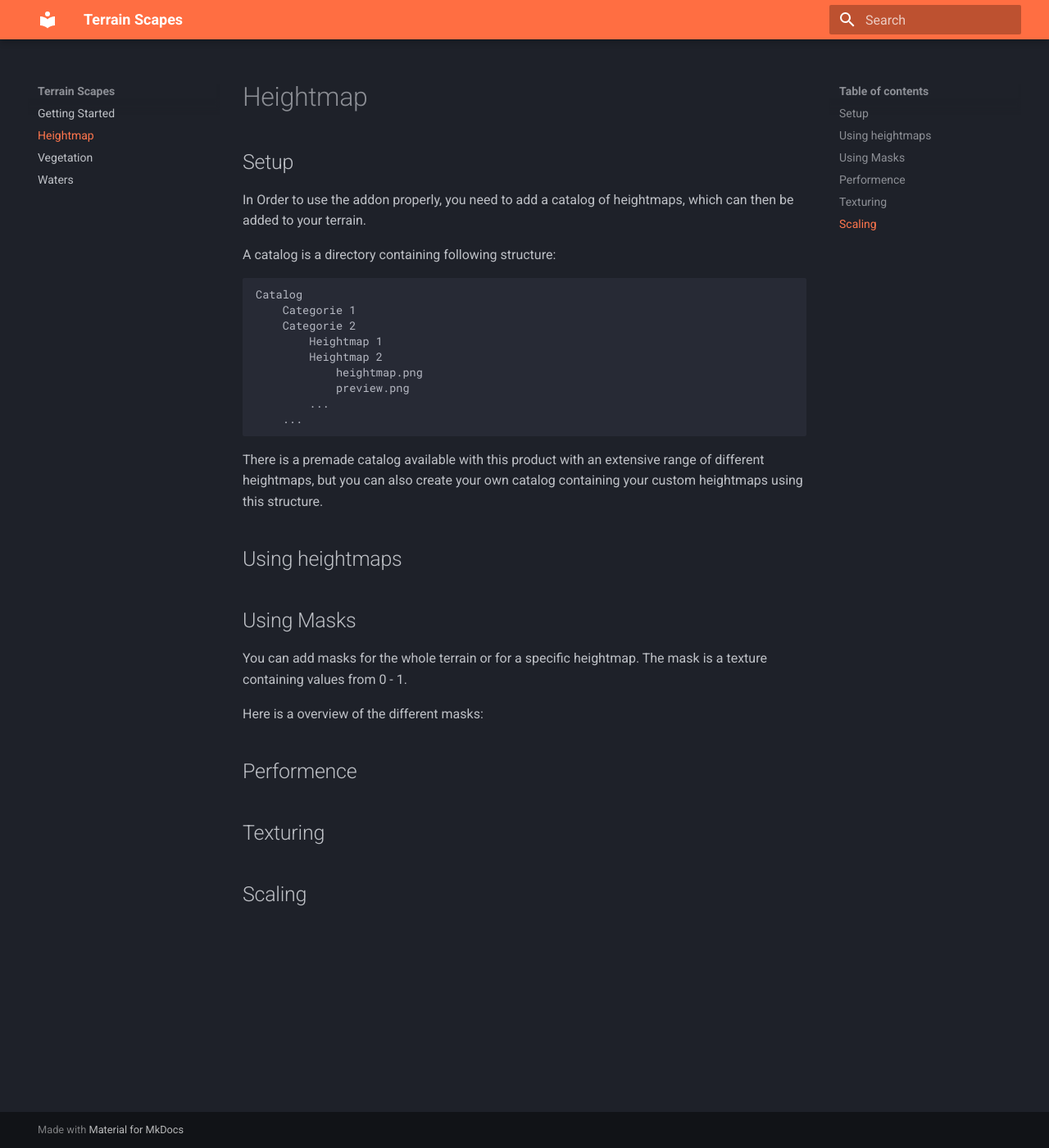
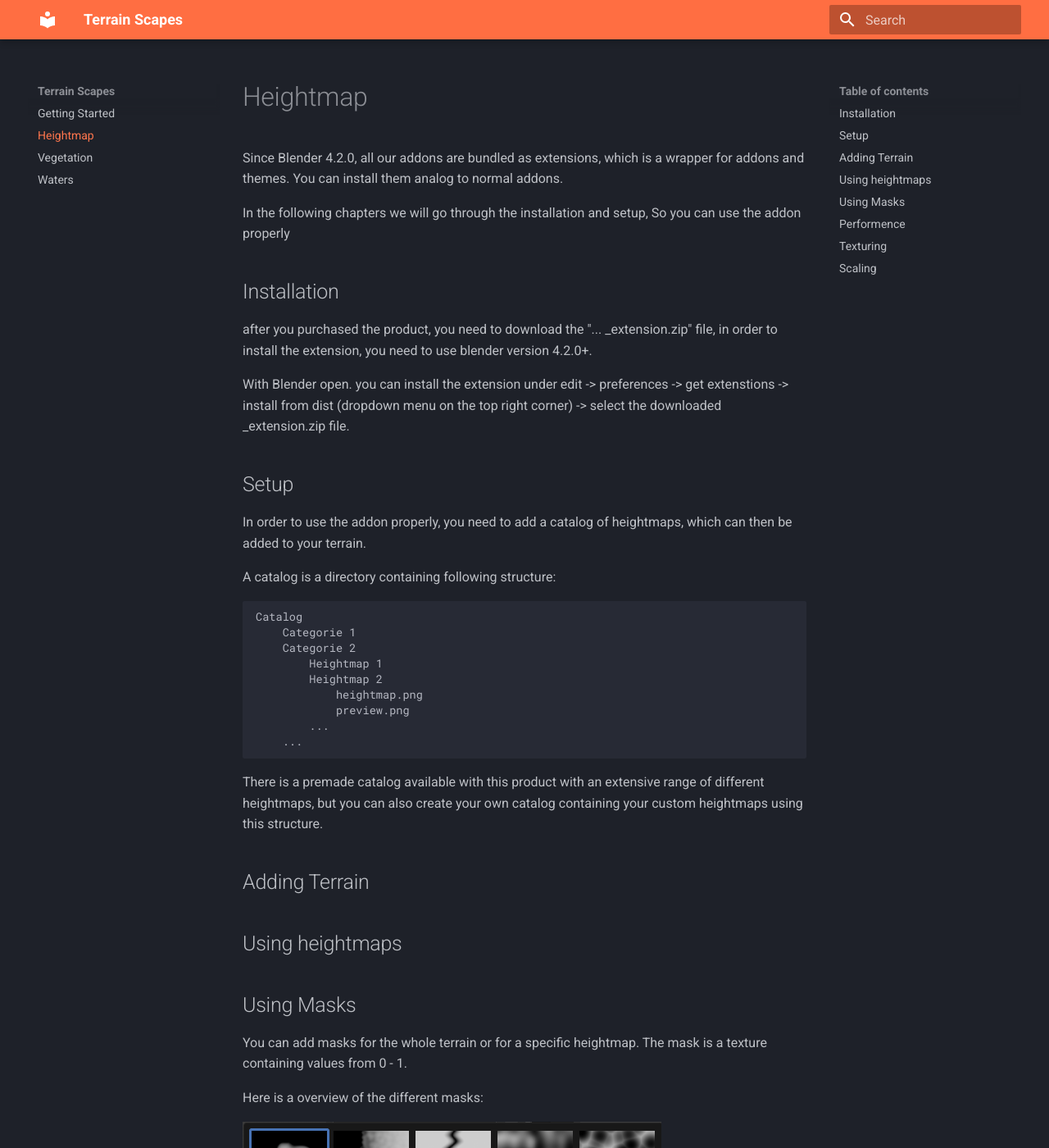
Before and after one commit to contrastrender/terrain-scapes-documentation, an MkDocs documentation site: the page built from docs/heightmap.md, in a window 1280 px wide and 1400 px high. Shown: the whole window at 82% size. Built offline with MkDocs 1.6.1 and Material for MkDocs 9.7.7, drawn with Linux system fonts in a browser that asks for light colours; some of the changed text lies outside the part shown.

Commit message:
installation guide

```diff
--- a/docs/heightmap.md
+++ b/docs/heightmap.md
@@ -1,8 +1,18 @@
 # Heightmap
+
+Since Blender 4.2.0, all our addons are bundled as extensions, which is a wrapper for addons and themes. You can install them analog to normal addons.
+
+In the following chapters we will go through the installation and setup, So you can use the addon properly
+
+## Installation
+
+after you purchased the product, you need to download the "... \_extension.zip" file, in order to install the extension, you need to use blender version 4.2.0+.
+
+With Blender open. you can install the extension under edit -> preferences -> get extenstions -> install from dist (dropdown menu on the top right corner) -> select the downloaded \_extension.zip file.
 
 ## Setup
 
-In Order to use the addon properly, you need to add a catalog of heightmaps, which can then be added to your terrain.
+In order to use the addon properly, you need to add a catalog of heightmaps, which can then be added to your terrain.
 
 A catalog is a directory containing following structure:
 
@@ -18,6 +28,8 @@
 
 There is a premade catalog available with this product with an extensive range of different heightmaps, but you can also create your own catalog containing your custom heightmaps using this structure.
 
+## Adding Terrain
+
 ## Using heightmaps
 
 ## Using Masks
@@ -26,6 +38,10 @@
 
 Here is a overview of the different masks:
 
+![Masks](heightmap/images/masks.png)
+
+Those masks can be used for
+
 ## Performence
 
 ## Texturing
```
Also changed, not shown: docs/index.md (+9 -1 lines), docs/heightmap/images/masks.png (added).
